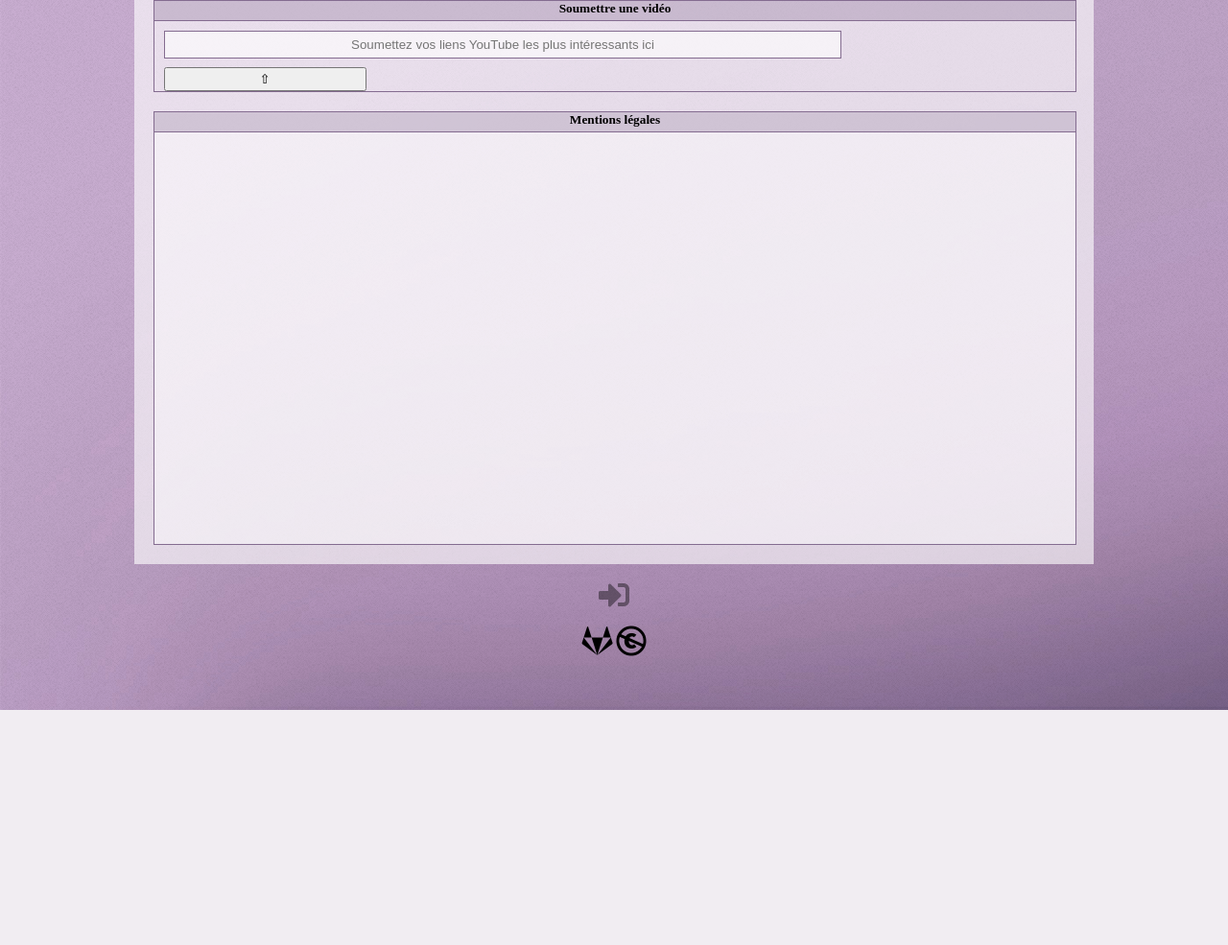
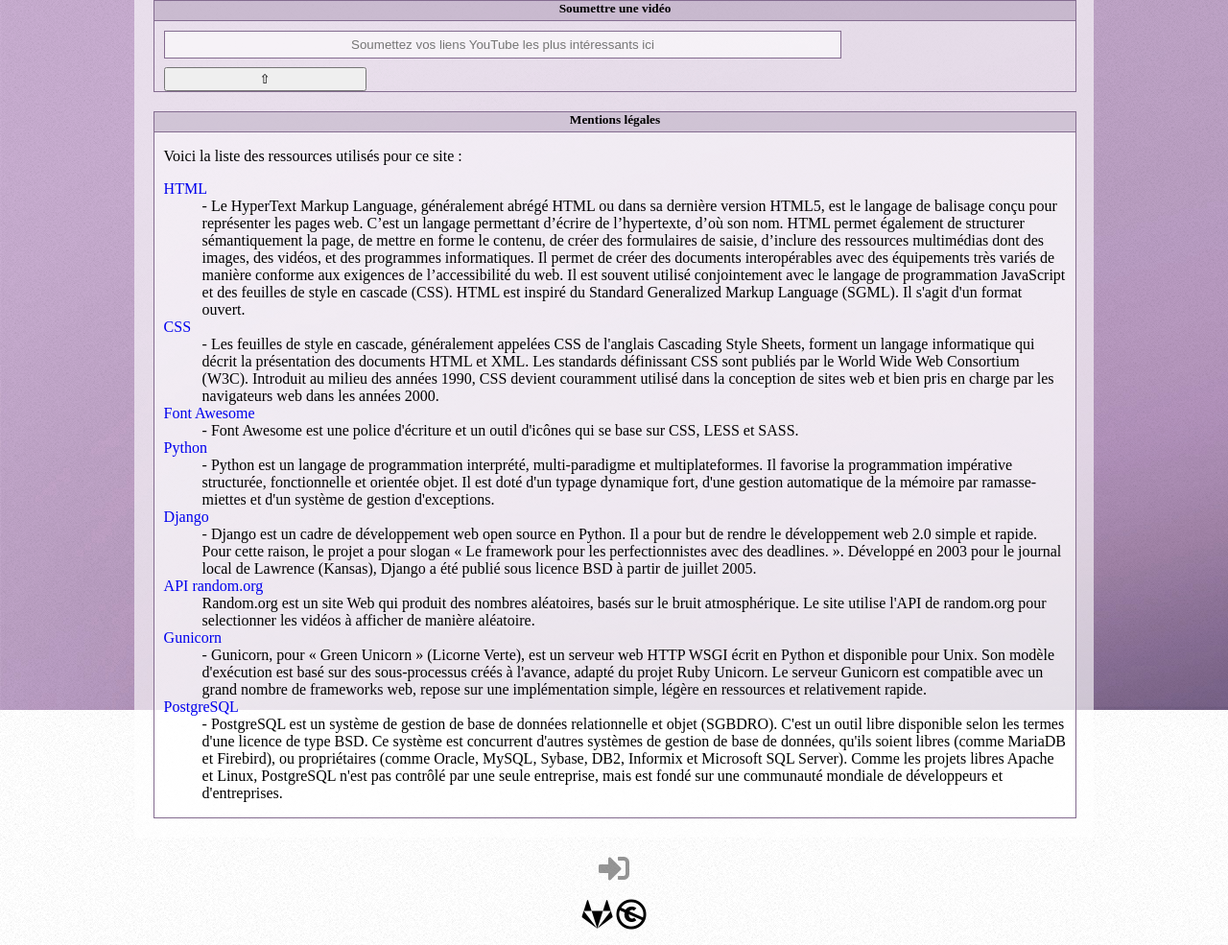
Before and after one commit to snakejj/p13, a Django app: page /mentions-legales in a window 1280 px wide. Shown: the part 60-1045 px from the top of the page at 96% size. Before the commit the page ends 800 px from the top, so only its background shows below. Run offline with Django 3.2, Linux system fonts and the light colour scheme.

Commit message:
Adding legal notice page content

```diff
--- a/core/templates/core/pages/legal_notice.html
+++ b/core/templates/core/pages/legal_notice.html
@@ -5,6 +5,57 @@
     {% include "core/layouts/_submit.html" %}
     <div id="main">
         <h3 class="subtitle">{{ title }}</h3>
+        <article style="margin:1%;">
+        <p>Voici la liste des ressources utilisés pour ce site :</p>
+         <dl>
+          <dt><a href="https://www.w3.org/html/">HTML</a></dt>
+          <dd>- Le HyperText Markup Language, généralement abrégé HTML ou dans sa dernière version HTML5, est le langage de balisage conçu pour représenter les pages web.
+            C’est un langage permettant d’écrire de l’hypertexte, d’où son nom.
+            HTML permet également de structurer sémantiquement la page, de mettre en forme le contenu, de créer des formulaires de saisie, d’inclure des ressources multimédias dont des images, des vidéos, et des programmes informatiques.
+              Il permet de créer des documents interopérables avec des équipements très variés de manière conforme aux exigences de l’accessibilité du web.
+              Il est souvent utilisé conjointement avec le langage de programmation JavaScript et des feuilles de style en cascade (CSS).
+              HTML est inspiré du Standard Generalized Markup Language (SGML).
+              Il s'agit d'un format ouvert.
+          </dd>
+          <dt><a href="https://www.w3.org/Style/CSS/">CSS</a></dt>
+          <dd>- Les feuilles de style en cascade, généralement appelées CSS de l'anglais Cascading Style Sheets, forment un langage informatique qui décrit la présentation des documents HTML et XML.
+              Les standards définissant CSS sont publiés par le World Wide Web Consortium (W3C).
+              Introduit au milieu des années 1990, CSS devient couramment utilisé dans la conception de sites web et bien pris en charge par les navigateurs web dans les années 2000.
+          </dd>
+          <dt><a href="https://fontawesome.com/">Font Awesome</a></dt>
+          <dd>- Font Awesome est une police d'écriture et un outil d'icônes qui se base sur CSS, LESS et SASS. </dd>
+          <dt><a href="https://www.python.org/">Python</a></dt>
+          <dd>- Python est un langage de programmation interprété, multi-paradigme et multiplateformes.
+            Il favorise la programmation impérative structurée, fonctionnelle et orientée objet.
+            Il est doté d'un typage dynamique fort, d'une gestion automatique de la mémoire par ramasse-miettes et d'un système de gestion d'exceptions.
+          </dd>
+          <dt><a href="https://www.djangoproject.com/">Django</a></dt>
+          <dd>- Django est un cadre de développement web open source en Python.
+            Il a pour but de rendre le développement web 2.0 simple et rapide.
+            Pour cette raison, le projet a pour slogan « Le framework pour les perfectionnistes avec des deadlines. ».
+            Développé en 2003 pour le journal local de Lawrence (Kansas), Django a été publié sous licence BSD à partir de juillet 2005.
+          </dd>
+          <dt><a href="https://www.random.org/">API random.org</a></dt>
+          <dd>
+              Random.org est un site Web qui produit des nombres aléatoires, basés sur le bruit atmosphérique. Le site utilise l'API de random.org pour selectionner les vidéos à afficher de manière aléatoire.
+          </dd>
+          <dt><a href="http://gunicorn.org/">Gunicorn</a></dt>
+          <dd>
+          - Gunicorn, pour « Green Unicorn » (Licorne Verte), est un serveur web HTTP WSGI écrit en Python et disponible pour Unix.
+              Son modèle d'exécution est basé sur des sous-processus créés à l'avance, adapté du projet Ruby Unicorn.
+              Le serveur Gunicorn est compatible avec un grand nombre de frameworks web, repose sur une implémentation simple, légère en ressources et relativement rapide.
+          </dd>
+          <dt><a href="https://www.postgresql.org/">PostgreSQL</a></dt>
+          <dd>
+          - PostgreSQL est un système de gestion de base de données relationnelle et objet (SGBDRO).
+              C'est un outil libre disponible selon les termes d'une licence de type BSD.
+              Ce système est concurrent d'autres systèmes de gestion de base de données, qu'ils soient libres (comme MariaDB et Firebird), ou propriétaires (comme Oracle, MySQL, Sybase, DB2, Informix et Microsoft SQL Server).
+              Comme les projets libres Apache et Linux, PostgreSQL n'est pas contrôlé par une seule entreprise, mais est fondé sur une communauté mondiale de développeurs et d'entreprises.
+          </dd>
+
+        </dl>
+
+      </article>
     </div>
 
 {% endblock content %}
```
